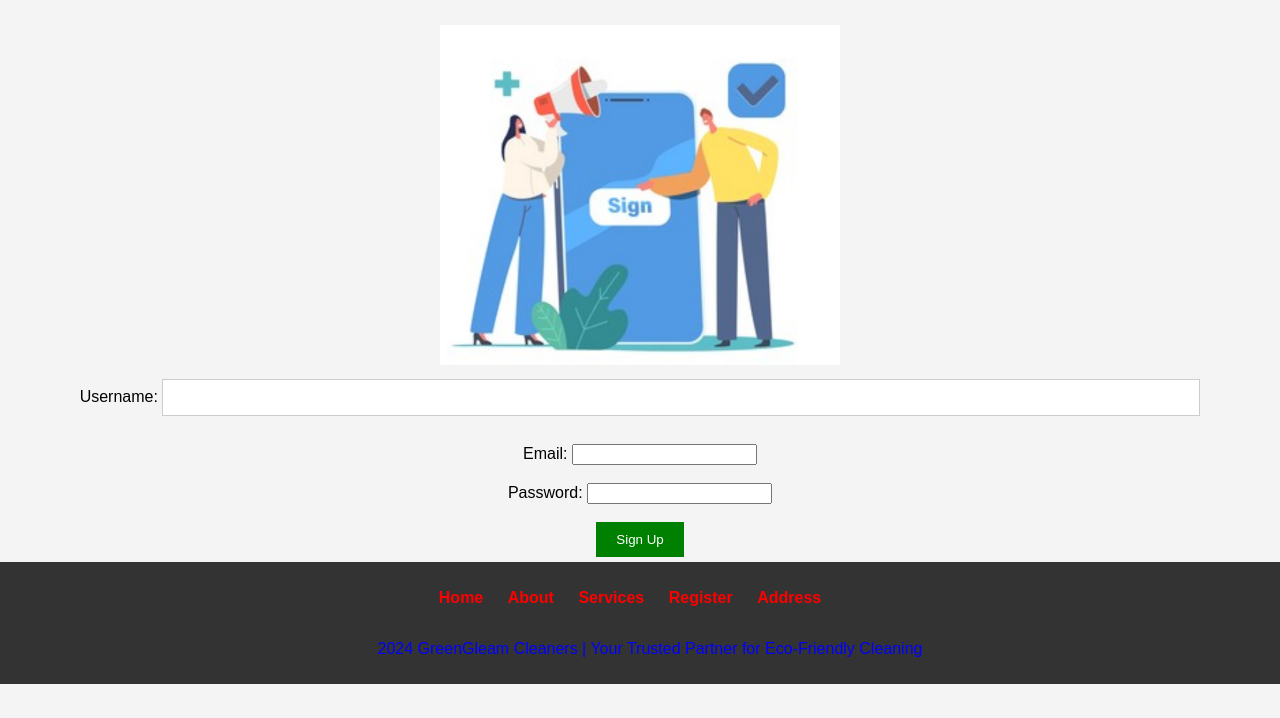
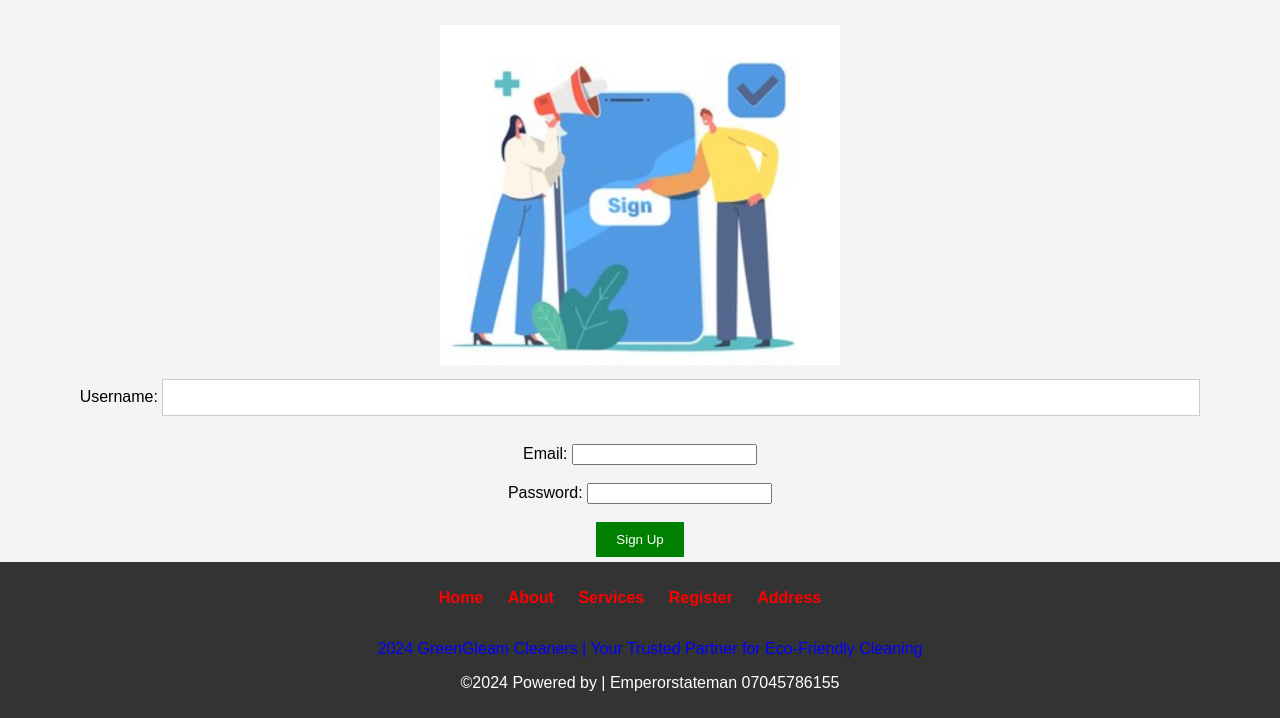
Before and after one commit to Kunsguru/Awaraka, a plain HTML site: page sign up.html in a window 1280 px wide. Shown: the part 209-927 px from the top of the page. Before the commit the page ends 893 px from the top, so only its background shows below. Drawn offline with Linux system fonts and the light colour scheme.

Commit message:
Update sign up.html

```diff
--- a/sign up.html
+++ b/sign up.html
@@ -96,6 +96,9 @@
             color: blue;
             text-align: center;
         }
+        .white {
+color: white;
+        }
 
         aside {
             text-align: center;
@@ -168,7 +171,9 @@
         </aside>
         <div class="foot">
             <p>2024 GreenGleam Cleaners | Your Trusted Partner for Eco-Friendly Cleaning</p>
+      <p div class="white">&copy;2024 Powered by | Emperorstateman 07045786155</p>
         </div>
+
     </footer>
 </body>
 </html>
```
